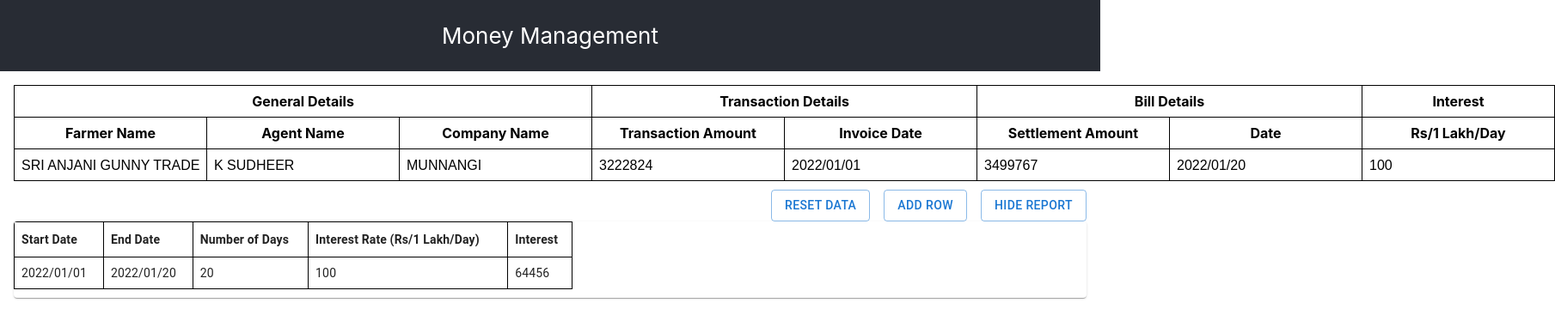
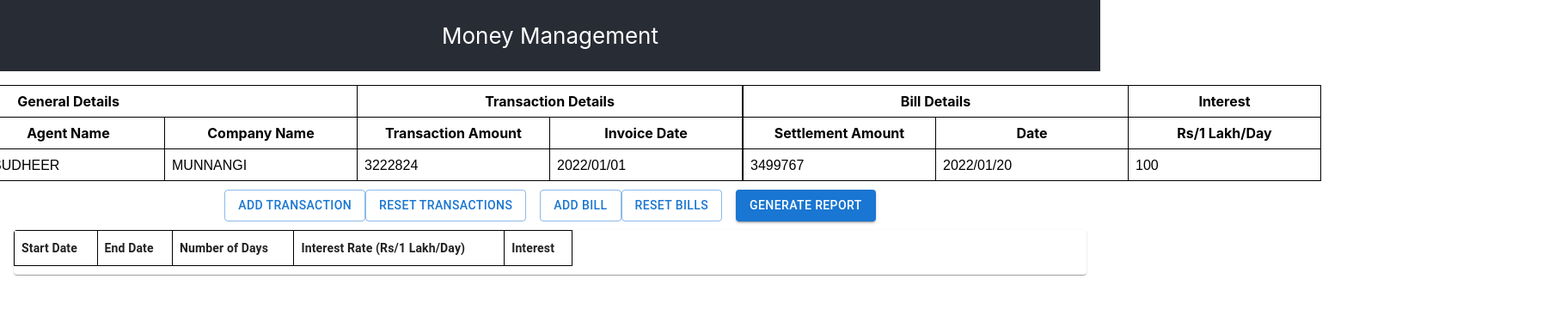
Before and after one commit to svinod-030/money-management, a React (Create React App) app: page / in a window 1280 px wide. Shown: the top 388 px of the page at 86% size, 1809 px wide, since content can reach past the window. Built offline with nearby package versions, Linux system fonts and the light colour scheme.

Commit message:
[Vinod] | Add a bill and trasaction seprately

```diff
--- a/src/components/grid/Grid.js
+++ b/src/components/grid/Grid.js
@@ -4,13 +4,17 @@ import { usePagination, useTable } from 'react-table'
 import { Button, Stack } from '@mui/material'
 import Report from '../report/Report'
 
-const makeData = () => {
+const makeTransactions = () => {
   return [{
     farmerName: 'SRI ANJANI GUNNY TRADERS',
     agentName: 'K SUDHEER',
     companyName: 'MUNNANGI',
     transactionAmount: '3222824',
-    invoiceDate: '2022/01/01',
+    invoiceDate: '2022/01/01'
+  }]
+}
+const makeBills = () => {
+  return [{
     settlementAmount: '3499767',
     settlementDate: '2022/01/20',
     interest: INTEREST_RATE_PER_1L_PER_DAY
@@ -104,16 +108,7 @@ function Table({ columns, data, updateMyData, skipPageReset }) {
     getTableBodyProps,
     headerGroups,
     prepareRow,
-    page,
-    canPreviousPage,
-    canNextPage,
-    pageOptions,
-    pageCount,
-    gotoPage,
-    nextPage,
-    previousPage,
-    setPageSize,
-    state: { pageIndex, pageSize },
+    page
   } = useTable(
     {
       columns,
@@ -150,56 +145,12 @@ function Table({ columns, data, updateMyData, skipPageReset }) {
         })}
         </tbody>
       </table>
-      {/*<div className="pagination">*/}
-      {/*  <button onClick={() => gotoPage(0)} disabled={!canPreviousPage}>*/}
-      {/*    {'<<'}*/}
-      {/*  </button>{' '}*/}
-      {/*  <button onClick={() => previousPage()} disabled={!canPreviousPage}>*/}
-      {/*    {'<'}*/}
-      {/*  </button>{' '}*/}
-      {/*  <button onClick={() => nextPage()} disabled={!canNextPage}>*/}
-      {/*    {'>'}*/}
-      {/*  </button>{' '}*/}
-      {/*  <button onClick={() => gotoPage(pageCount - 1)} disabled={!canNextPage}>*/}
-      {/*    {'>>'}*/}
-      {/*  </button>{' '}*/}
-      {/*  <span>*/}
-      {/*    Page{' '}*/}
-      {/*    <strong>*/}
-      {/*      {pageIndex + 1} of {pageOptions.length}*/}
-      {/*    </strong>{' '}*/}
-      {/*  </span>*/}
-      {/*  <span>*/}
-      {/*    | Go to page:{' '}*/}
-      {/*    <input*/}
-      {/*      type="number"*/}
-      {/*      defaultValue={pageIndex + 1}*/}
-      {/*      onChange={e => {*/}
-      {/*        const page = e.target.value ? Number(e.target.value) - 1 : 0*/}
-      {/*        gotoPage(page)*/}
-      {/*      }}*/}
-      {/*      style={{ width: '100px' }}*/}
-      {/*    />*/}
-      {/*  </span>{' '}*/}
-      {/*  <select*/}
-      {/*    value={pageSize}*/}
-      {/*    onChange={e => {*/}
-      {/*      setPageSize(Number(e.target.value))*/}
-      {/*    }}*/}
-      {/*  >*/}
-      {/*    {[10, 20, 30, 40, 50].map(pageSize => (*/}
-      {/*      <option key={pageSize} value={pageSize}>*/}
-      {/*        Show {pageSize}*/}
-      {/*      </option>*/}
-      {/*    ))}*/}
-      {/*  </select>*/}
-      {/*</div>*/}
     </>
   )
 }
 
 function Grid() {
-  const columns = React.useMemo(
+  const transactionColumns = React.useMemo(
     () => [
       {
         Header: 'General Details',
@@ -232,6 +183,11 @@ function Grid() {
           },
         ],
       },
+    ],
+    []
+  )
+  const billColumns = React.useMemo(
+    () => [
       {
         Header: 'Bill Details',
         columns: [
@@ -260,14 +216,30 @@ function Grid() {
     []
   )
 
-  const [data, setData] = React.useState(() => makeData(20))
-  const [originalData] = React.useState(data)
+  const [transactions, setTransactions] = React.useState(() => makeTransactions(20))
+  const [bills, setBills] = React.useState(() => makeBills(20))
+  const [originalTransactions] = React.useState(transactions)
+  const [originalBills] = React.useState(bills)
   const [skipPageReset, setSkipPageReset] = React.useState(false)
   const [showReport, setShowReport] = React.useState(true)
+  const [reportData, setReportData] = React.useState([])
 
   const updateMyData = (rowIndex, columnId, value) => {
     setSkipPageReset(true)
-    setData(old =>
+    setTransactions(old =>
+      old.map((row, index) => {
+        if (index === rowIndex) {
+          return {
+            ...old[rowIndex],
+            [columnId]: value,
+            margin: getMargin(row),
+            remaining: getRemaining(row)
+          }
+        }
+        return row
+      })
+    )
+    setBills(old =>
       old.map((row, index) => {
         if (index === rowIndex) {
           return {
@@ -303,26 +275,47 @@ function Grid() {
 
   React.useEffect(() => {
     setSkipPageReset(false)
-  }, [data])
+  }, [transactions])
 
-  const resetData = () => setData(originalData)
-  const addRow = () => setData([...data, EMPTY_ROW_DATA])
-  const generateReport = () => setShowReport(!showReport)
+  const resetTransactions = () => setTransactions(originalTransactions)
+  const resetBills = () => setBills(originalBills)
+  const addTransaction = () => setTransactions([...transactions, EMPTY_ROW_DATA])
+  const addBill = () => setBills([...bills, EMPTY_ROW_DATA])
+  const generateReport = () => {
+    setReportData([])
+    setShowReport(!showReport)
+  }
 
   return (
     <Styles>
-      <Table
-        columns={columns}
-        data={data}
-        updateMyData={updateMyData}
-        skipPageReset={skipPageReset}
-      />
-      <Stack direction="row" spacing={2} justifyContent={'flex-end'}>
-        <Button variant="outlined" onClick={resetData}>Reset Data</Button>
-        <Button variant="outlined" onClick={addRow}>Add Row</Button>
-        <Button variant="outlined" onClick={generateReport}>{!showReport ? 'Show': 'Hide'} Report</Button>
+      <Stack direction="row" justifyContent={'center'}>
+        <Table
+          columns={transactionColumns}
+          data={transactions}
+          updateMyData={updateMyData}
+          skipPageReset={skipPageReset}
+        />
+        <Table
+          columns={billColumns}
+          data={bills}
+          updateMyData={updateMyData}
+          skipPageReset={skipPageReset}
+        />
       </Stack>
-      {showReport && <Report data={data}/>}
+      <Stack direction="row" spacing={2} justifyContent={'center'}>
+        <Stack direction="row" justifyContent={'center'}>
+          <Button variant="outlined" onClick={addTransaction}>Add Transaction</Button>
+          <Button variant="outlined" onClick={resetTransactions}>Reset Transactions</Button>
+        </Stack>
+        <Stack direction="row" justifyContent={'center'}>
+          <Button variant="outlined" onClick={addBill}>Add Bill</Button>
+          <Button variant="outlined" onClick={resetBills}>Reset Bills</Button>
+        </Stack>
+        <Stack direction="row" justifyContent={'center'}>
+          <Button variant="contained" onClick={generateReport}>Generate Report</Button>
+        </Stack>
+      </Stack>
+      {showReport && <Report data={reportData}/>}
     </Styles>
   )
 }
--- a/src/components/report/Report.js
+++ b/src/components/report/Report.js
@@ -25,7 +25,7 @@ function calculateInterest(row) {
 }
 export default function Report({ data }) {
   return (
-    <TableContainer component={Paper}>
+    <TableContainer component={Paper} style={{ marginTop: '10px'}}>
       <Table sx={{ maxWidth: 650 }} aria-label="caption table">
         <TableHead>
           <TableRow>
```
